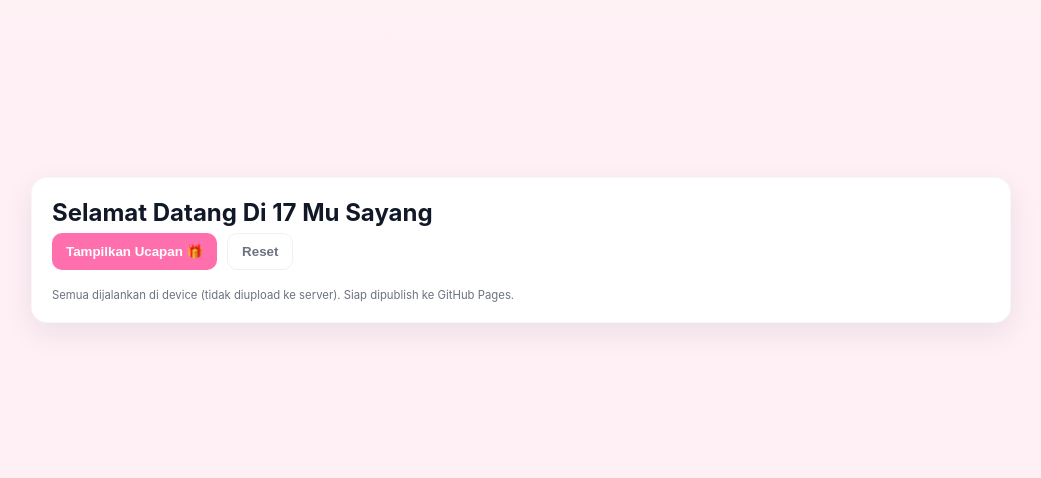
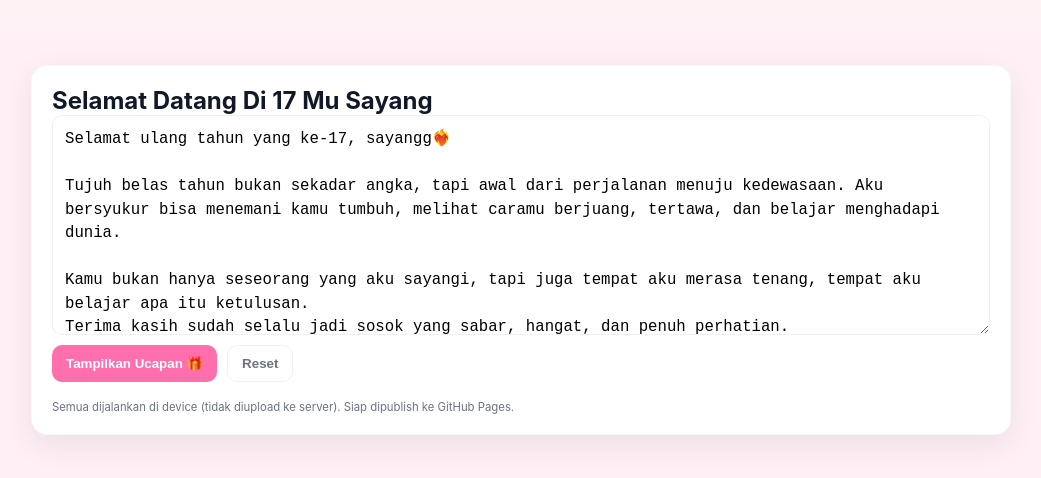
Before and after one commit to ayunaviola123-art/violaayuna, a plain HTML site: page index.html in a window 1280 px wide. Shown: the part 150-628 px from the top of the page, without its empty margins (119-1160 px from the left). Drawn offline with Linux system fonts and the light colour scheme.

Commit message:
Update index.html

```diff
--- a/index.html
+++ b/index.html
@@ -13,7 +13,18 @@
     </header>
 
       <div class="right">
+        <textarea id="customMessage" aria-label="Ucapan">
+Selamat ulang tahun yang ke-17, sayangg❤️‍🔥
 
+Tujuh belas tahun bukan sekadar angka, tapi awal dari perjalanan menuju kedewasaan. Aku bersyukur bisa menemani kamu tumbuh, melihat caramu berjuang, tertawa, dan belajar menghadapi dunia.
+
+Kamu bukan hanya seseorang yang aku sayangi, tapi juga tempat aku merasa tenang, tempat aku belajar apa itu ketulusan.
+Terima kasih sudah selalu jadi sosok yang sabar, hangat, dan penuh perhatian.
+
+Semoga di umur baru ini, semua impianmu semakin dekat. Langkahmu makin mantap, rezekimu lancar, dan hatimu selalu dikelilingi kebahagiaan. Jangan pernah lupa, di setiap doaku selalu ada namamu di dalamnya
+
+Aku bangga padamu, dan aku akan terus ada di sini . Menemanimu di setiap langkah, di setiap cerita, dan di setiap detak waktu yang kita jalani bersama 🤎
+        </textarea>
 
         <div class="buttons">
           <button id="startBtn">Tampilkan Ucapan 🎁</button>
@@ -24,7 +35,7 @@
 
     <section id="preview" class="preview hidden" aria-live="polite">
       <div id="photoBox" class="photo-box hidden">
-        <img id="WhatsApp%20Image%202025-10-15%20at%2015.21.02.jpeg" alt="Foto ucapan" src="" />
+        <img id="photo" alt="Foto ucapan" src="" />
       </div>
 
       <div id="messageBox" class="message-box hidden">
```
